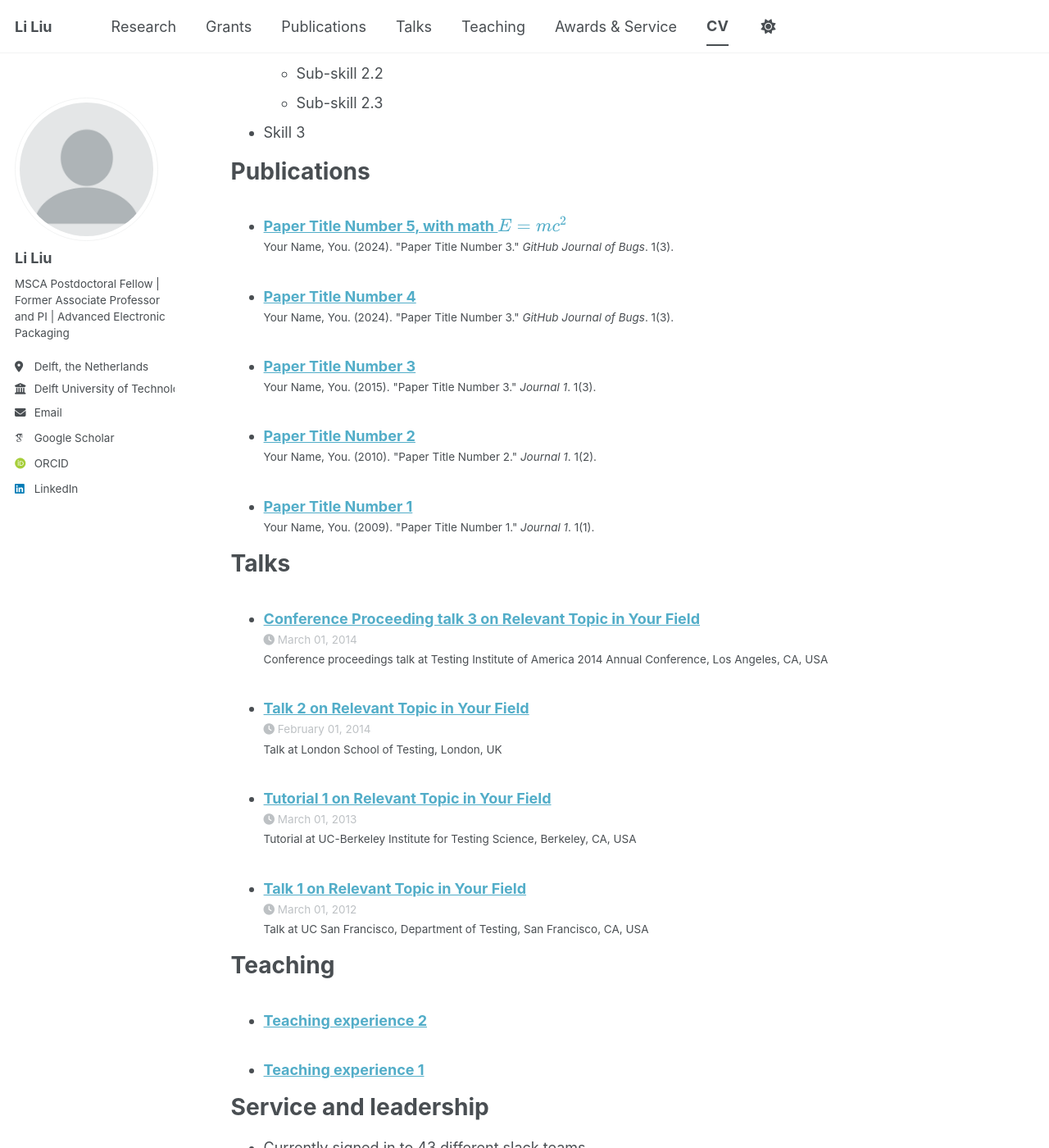
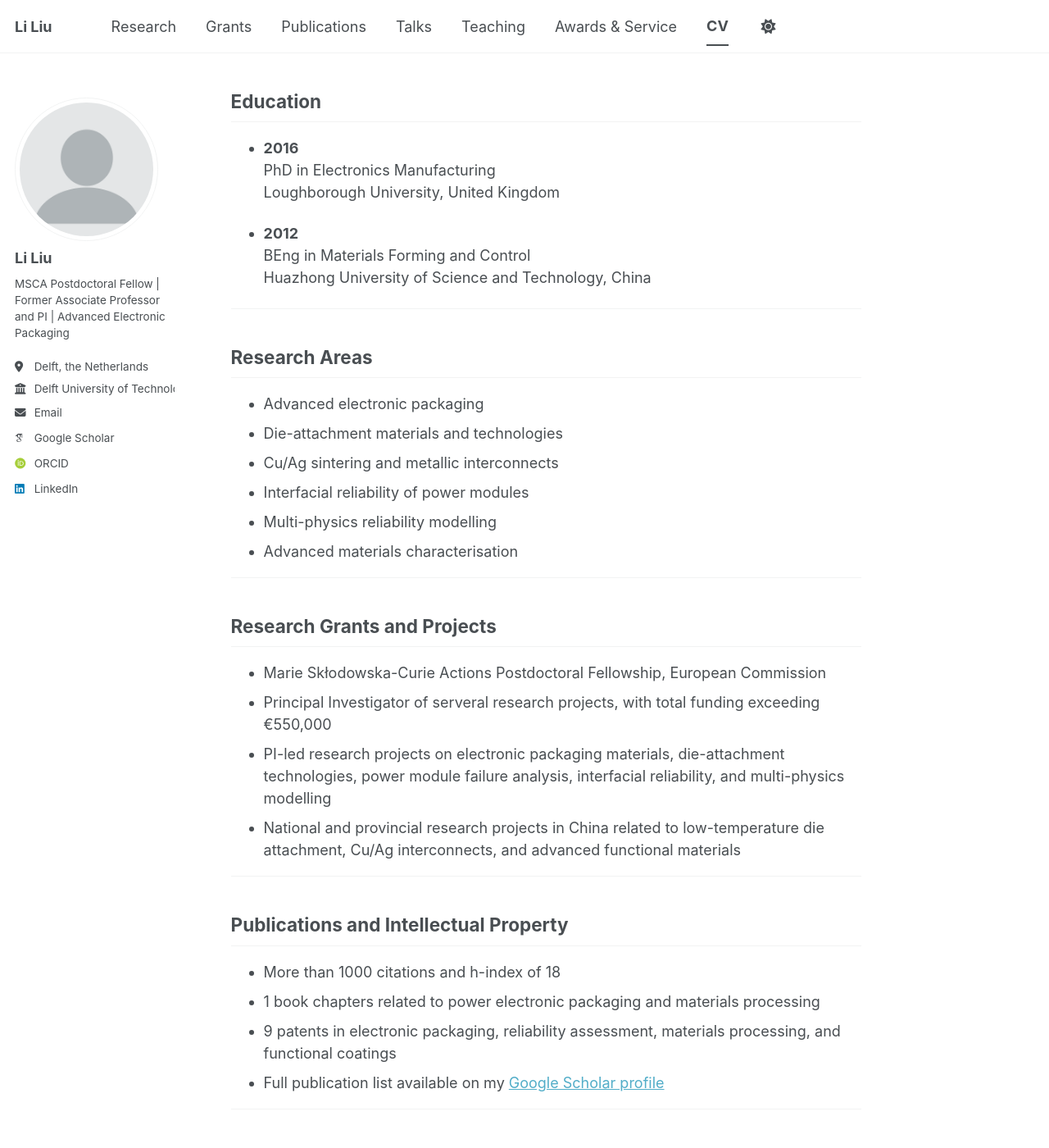
Before and after one commit to liliu-research/liliu-research.github.io, a Jekyll site: the page built from _pages/cv.md, in a window 1280 px wide and 1400 px high, scrolled down 889 px. Shown: the whole window at 82% size. Built offline with Jekyll 4.4.1, drawn with Linux system fonts in a browser that asks for light colours; some web fonts are replaced; a script bundle is joined from its source files by our own code; library files that are not in the unit come from our copies; some of the changed text lies outside the part shown.

Commit message:
Update cv.md

```diff
--- a/_pages/cv.md
+++ b/_pages/cv.md
@@ -1,64 +1,122 @@
 ---
-layout: archive
 title: "CV"
 permalink: /cv/
 author_profile: true
-redirect_from:
-  - /resume
 ---
 
-{% include base_path %}
+This page provides a brief academic CV. A full CV is available upon request.
 
-Education
-======
-* Ph.D in Version Control Theory, GitHub University, 2018 (expected)
-* M.S. in Jekyll, GitHub University, 2014
-* B.S. in GitHub, GitHub University, 2012
+## Academic Appointments
 
-Work experience
-======
-* Spring 2024: Academic Pages Collaborator
-  * GitHub University
-  * Duties includes: Updates and improvements to template
-  * Supervisor: The Users
+- **2026–present**
+  Marie Skłodowska-Curie Actions Postdoctoral Fellow
+  Department of Microelectronics, Delft University of Technology, the Netherlands
 
-* Fall 2015: Research Assistant
-  * GitHub University
-  * Duties included: Merging pull requests
-  * Supervisor: Professor Hub
+- **2020–2026**
+  Associate Professor
+  School of Materials Science and Engineering, Wuhan University of Technology, China
 
-* Summer 2015: Research Assistant
-  * GitHub University
-  * Duties included: Tagging issues
-  * Supervisor: Professor Git
+- **2023–2024**
+  Guest Associate Professor
+  F3D Group, SANKEN, Osaka University, Japan
 
-Skills
-======
-* Skill 1
-* Skill 2
-  * Sub-skill 2.1
-  * Sub-skill 2.2
-  * Sub-skill 2.3
-* Skill 3
+- **2016–2020**
+  Assistant Professor
+  School of Materials Science and Engineering, Wuhan University of Technology, China
 
-Publications
-======
-  <ul>{% for post in site.publications reversed %}
-    {% include archive-single-cv.html %}
-  {% endfor %}</ul>
+- **2014**
+  Research Associate
+  Wolfson School of Mechanical, Electrical and Manufacturing Engineering, Loughborough University, United Kingdom
 
-Talks
-======
-  <ul>{% for post in site.talks reversed %}
-    {% include archive-single-talk-cv.html  %}
-  {% endfor %}</ul>
+- **2011–2012**
+  Visiting Research Student
+  School of Materials Science and Engineering, Loughborough University, United Kingdom
 
-Teaching
-======
-  <ul>{% for post in site.teaching reversed %}
-    {% include archive-single-cv.html %}
-  {% endfor %}</ul>
+---
 
-Service and leadership
-======
-* Currently signed in to 43 different slack teams
+## Education
+
+- **2016**
+  PhD in Electronics Manufacturing
+  Loughborough University, United Kingdom
+
+- **2012**
+  BEng in Materials Forming and Control
+  Huazhong University of Science and Technology, China
+
+---
+
+## Research Areas
+
+- Advanced electronic packaging
+- Die-attachment materials and technologies
+- Cu/Ag sintering and metallic interconnects
+- Interfacial reliability of power modules
+- Multi-physics reliability modelling
+- Advanced materials characterisation
+
+---
+
+## Research Grants and Projects
+
+- Marie Skłodowska-Curie Actions Postdoctoral Fellowship, European Commission
+- Principal Investigator of serveral research projects, with total funding exceeding €550,000
+- PI-led research projects on electronic packaging materials, die-attachment technologies, power module failure analysis, interfacial reliability, and multi-physics modelling
+- National and provincial research projects in China related to low-temperature die attachment, Cu/Ag interconnects, and advanced functional materials
+
+---
+
+## Publications and Intellectual Property
+
+- More than 1000 citations and h-index of 18
+- 1 book chapters related to power electronic packaging and materials processing
+- 9 patents in electronic packaging, reliability assessment, materials processing, and functional coatings
+- Full publication list available on my [Google Scholar profile](https://scholar.google.com/citations?hl=en&user=_AHwX9QAAAAJ&view_op=list_works&sortby=pubdate)
+
+---
+
+## Selected Research Topics
+
+- Low-temperature Cu/Ag sintering for power electronic die attachment
+- Pressureless and air-compatible Cu sintering
+- Cu@Ag composite solder preforms
+- Nano-particle sintered joints and porous reinforcement
+- Transient liquid phase bonding for high-temperature electronics
+- Diffusion barriers for solder interconnects
+- Multi-field coupled finite element modelling of solder joints and power modules
+
+---
+
+## Teaching and Supervision
+
+- Teaching experience in micro-joining, microelectronic manufacturing, modern microelectronic packaging, and materials forming and control engineering
+- Curriculum development in electronic packaging materials and micro-joining education
+- Educational research on project-based learning, blended teaching, and research-led teaching
+- Supervision of undergraduate and postgraduate student research projects in electronic packaging materials, die-attachment technologies, interfacial reliability, and failure analysis
+
+---
+
+## Selected Courses Taught
+
+- Introduction to Materials
+- Principles and Methods of Micro-Joining
+- Microelectronic Manufacturing Technology
+- Materials and Structure Design of Modern Microelectronic Packaging
+
+---
+
+## Academic Service
+
+- Youth Editorial Board Member, *Rare Metals*
+- Committee Member, International Conference on Electronic Packaging Technology, 2023-present
+- Reviewer for international journals in materials science, electronic packaging, reliability engineering, surface engineering, and electrochemistry
+- Member, Institute of Electrical and Electronics Engineers
+- Member, Chinese Society of Micro-Nano Technology
+
+---
+
+## Awards and Honours
+
+- Marie Skłodowska-Curie Actions Postdoctoral Fellowship, European Commission
+- Best Paper Award, 25th International Conference on Electronic Packaging Technology, 2024
+- Best Paper Award, 22nd International Conference on Electronic Packaging Technology, 2021
```
